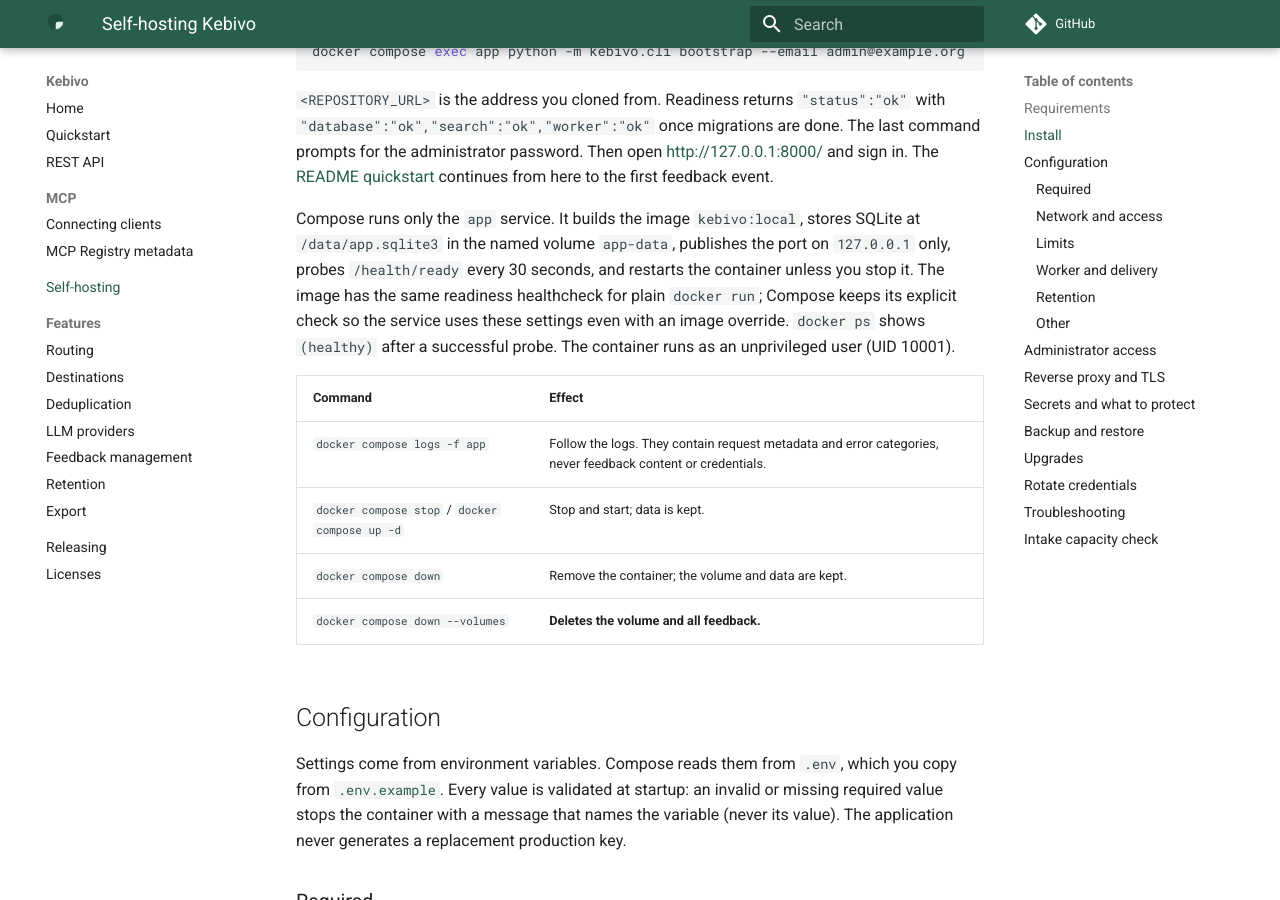
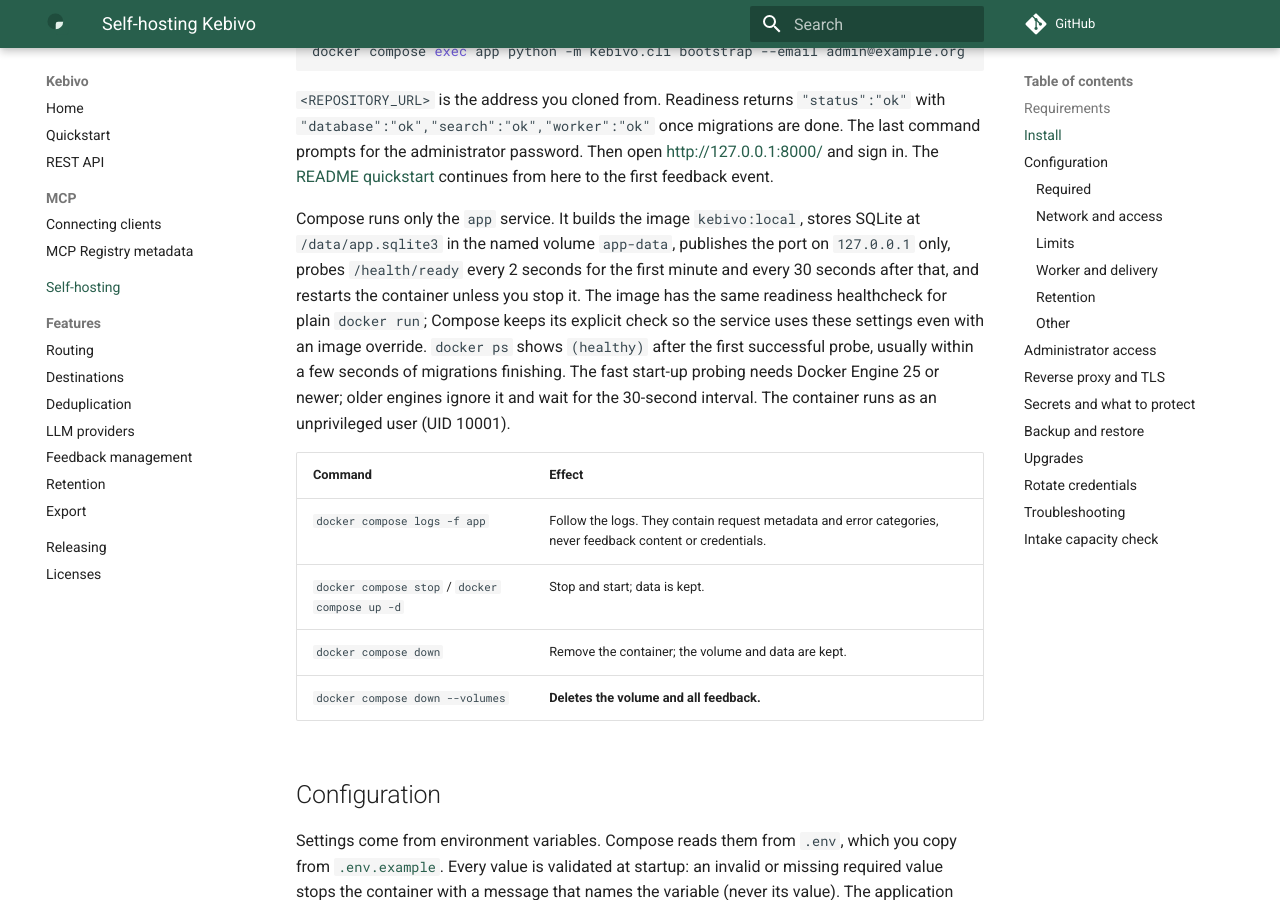
Before and after one commit to OCNAI/kebivo, an MkDocs documentation site: the page built from docs/self-hosting.md, in a window 1280 px wide and 900 px high, scrolled down 796 px. Built offline with MkDocs 1.6.1 and Material for MkDocs 9.7.7, drawn with Linux system fonts in a browser that asks for light colours; comment, search, counter and statistics services are not loaded.

Commit message:
Probe readiness every 2 seconds during start-up
Docker waited a full 30-second interval before the first probe, so a fresh container reported healthy after about 40 seconds. A 2-second start interval within a 60-second start period reports health soon after migrations finish; steady-state probing stays at 30 seconds.

Signed-off-by: OCNAI <155850614+OCNAI@users.noreply.github.com>

```diff
--- a/compose.yaml
+++ b/compose.yaml
@@ -43,7 +43,8 @@
       interval: 30s
       timeout: 5s
       retries: 3
-      start_period: 10s
+      start_period: 60s
+      start_interval: 2s
     stop_grace_period: 30s
     restart: unless-stopped
 
--- a/docs/self-hosting.md
+++ b/docs/self-hosting.md
@@ -31,7 +31,7 @@
 
 `<REPOSITORY_URL>` is the address you cloned from. Readiness returns `"status":"ok"` with `"database":"ok","search":"ok","worker":"ok"` once migrations are done. The last command prompts for the administrator password. Then open <http://127.0.0.1:8000/> and sign in. The [README quickstart](../README.md#quickstart) continues from here to the first feedback event.
 
-Compose runs only the `app` service. It builds the image `kebivo:local`, stores SQLite at `/data/app.sqlite3` in the named volume `app-data`, publishes the port on `127.0.0.1` only, probes `/health/ready` every 30 seconds, and restarts the container unless you stop it. The image has the same readiness healthcheck for plain `docker run`; Compose keeps its explicit check so the service uses these settings even with an image override. `docker ps` shows `(healthy)` after a successful probe. The container runs as an unprivileged user (UID 10001).
+Compose runs only the `app` service. It builds the image `kebivo:local`, stores SQLite at `/data/app.sqlite3` in the named volume `app-data`, publishes the port on `127.0.0.1` only, probes `/health/ready` every 2 seconds for the first minute and every 30 seconds after that, and restarts the container unless you stop it. The image has the same readiness healthcheck for plain `docker run`; Compose keeps its explicit check so the service uses these settings even with an image override. `docker ps` shows `(healthy)` after the first successful probe, usually within a few seconds of migrations finishing. The fast start-up probing needs Docker Engine 25 or newer; older engines ignore it and wait for the 30-second interval. The container runs as an unprivileged user (UID 10001).
 
 | Command | Effect |
 | --- | --- |
```
Also changed, not shown: 1 other file.
